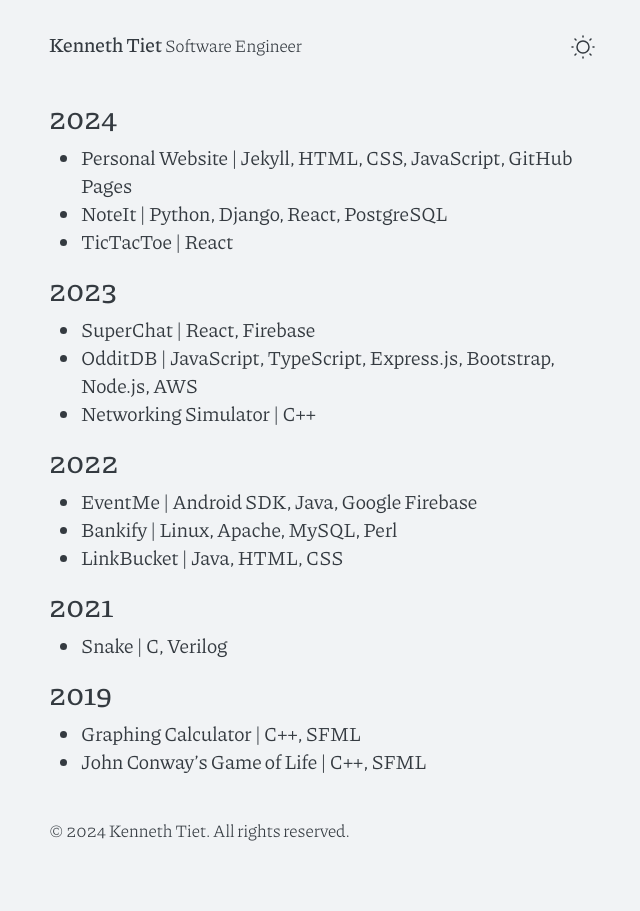
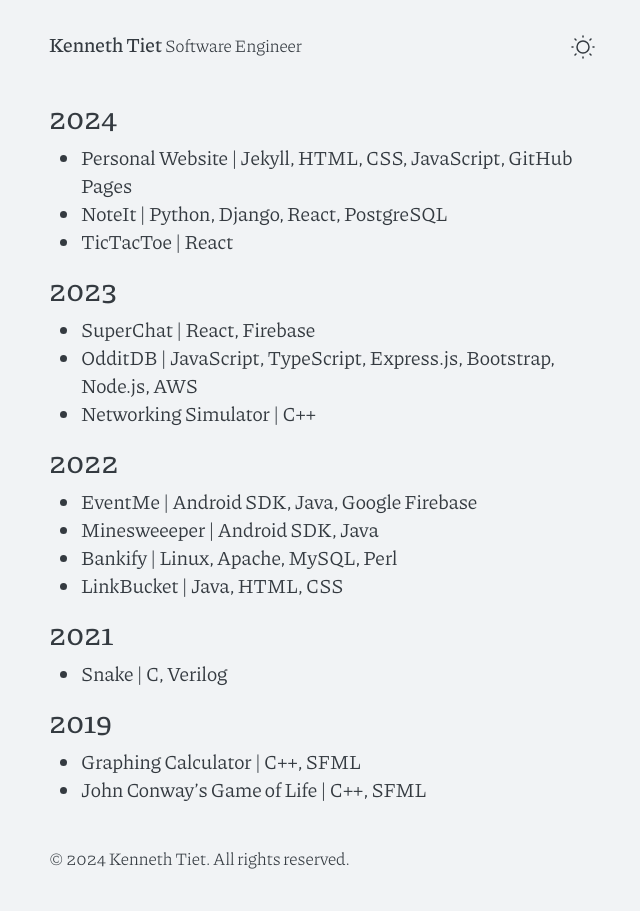
Before and after one commit to kennethtiet/kennethtiet.github.io-cvless-theme, a Jekyll site: the page built from portfolio.md, in a window 1280 px wide. Shown: the whole page, without its empty margins (318-958 px from the left). Built offline with Jekyll 4.4.1, drawn with Linux system fonts in a browser that asks for light colours.

Commit message:
adding minesweeper

```diff
--- a/portfolio.md
+++ b/portfolio.md
@@ -15,6 +15,7 @@ title: Portfolio
 
 # 2022
 - EventMe \| Android SDK, Java, Google Firebase
+- Minesweeeper \| Android SDK, Java
 - Bankify \| Linux, Apache, MySQL, Perl
 - LinkBucket \| Java, HTML, CSS
 
```
